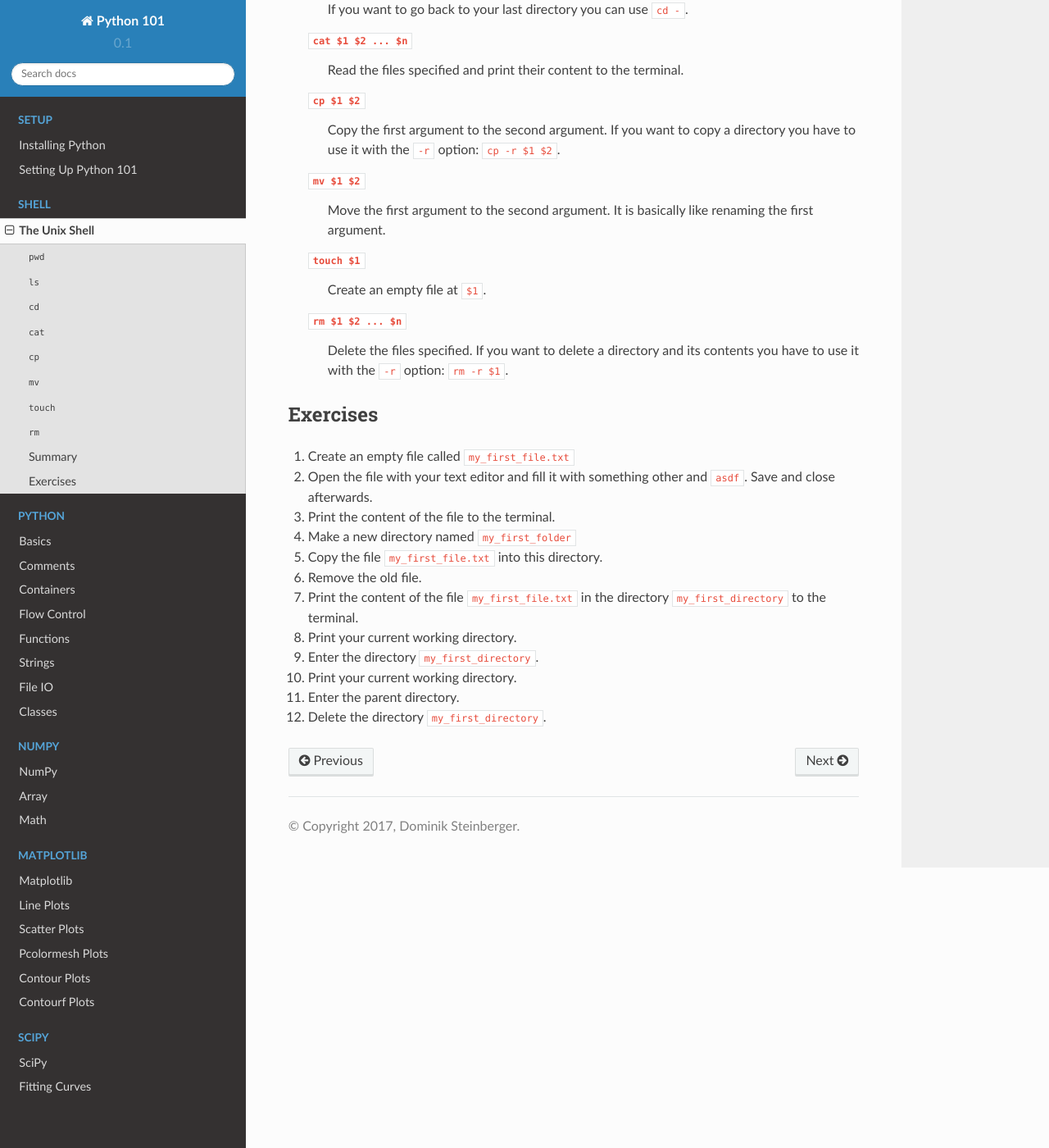
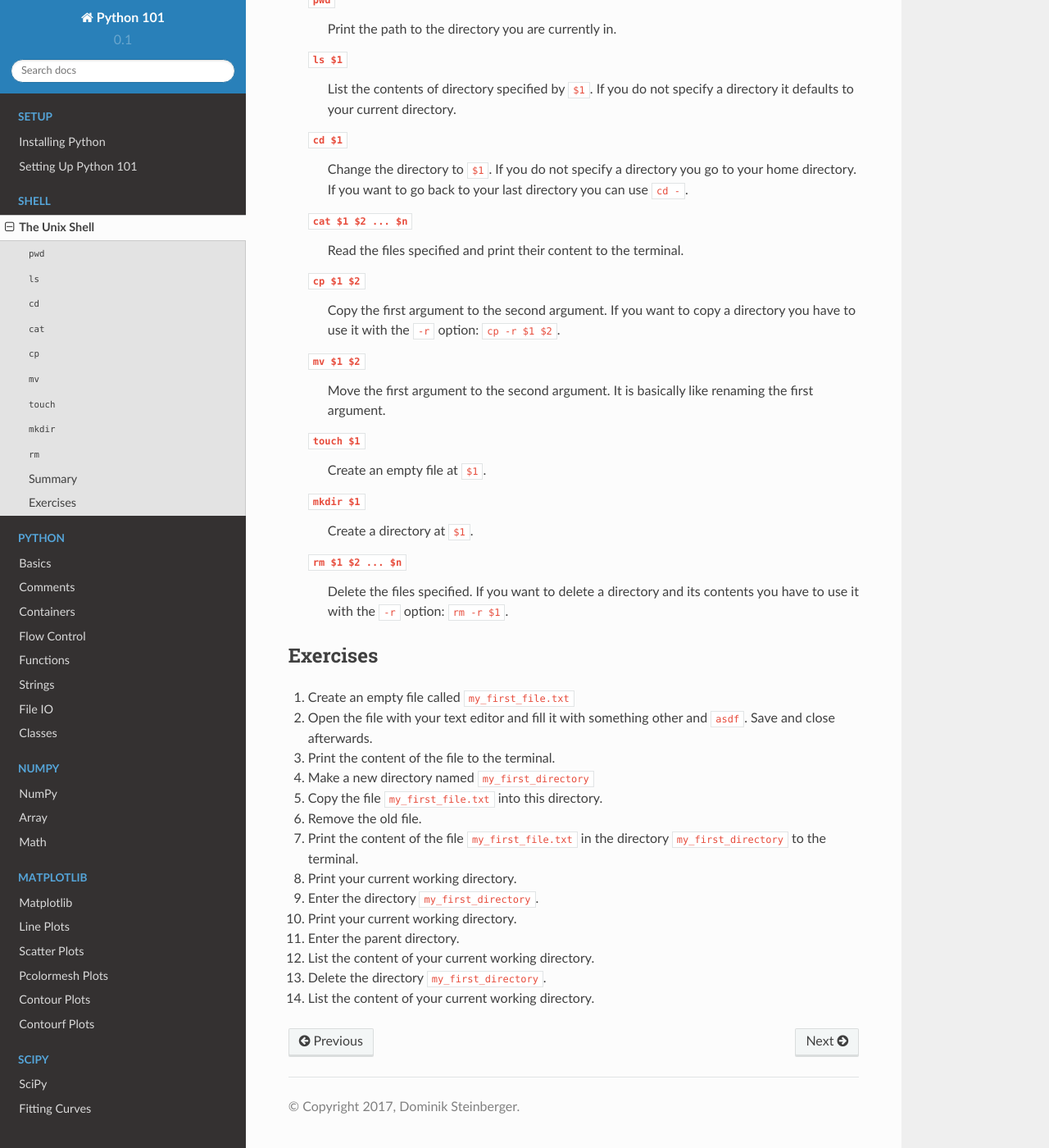
Before and after one commit to GauZen/python101, a Sphinx documentation site: the page built from docs/shell/shell.rst, in a window 1280 px wide and 1400 px high, scrolled down 3980 px. Shown: the whole window at 82% size. Built offline with Sphinx 7.4.7 and the Read the Docs theme 2.0.0, drawn with Linux system fonts in a browser that asks for light colours; some of the changed text lies outside the part shown.

Commit message:
Add ``mkdir`` section to shell and minor fixes.
Closes #1.

```diff
--- a/docs/shell/shell.rst
+++ b/docs/shell/shell.rst
@@ -96,7 +96,7 @@
 
 .. note::
 
-    In a lot of cases ``bash`` -- the shell you are using -- provides rather
+    In a lot of cases ``bash``---the shell you are using---provides rather
     intelligent *autocompletion*. To use this start typing the name of a file
     or directory and hit the ``tab`` button. If there is a unique completion
     option it is completed automatically. Else hitting tab another time will
@@ -177,6 +177,18 @@
     ``Ctrl + Shift + V``.
 
 
+``mkdir``
+=========
+
+This command is used to create a directory. Using
+
+.. code-block:: console
+
+    $ mkdir directory1
+
+thus creates a directory with the name ``directory1``.
+
+
 ``rm``
 ======
 
@@ -229,6 +241,9 @@
     ``touch $1``
         Create an empty file at ``$1``.
 
+    ``mkdir $1``
+        Create a directory at ``$1``.
+
     ``rm $1 $2 ... $n``
         Delete the files specified. If you want to delete a directory and its
         contents you have to use it with the ``-r`` option: ``rm -r $1``.
@@ -244,7 +259,7 @@
 
 #. Print the content of the file to the terminal.
 
-#. Make a new directory named ``my_first_folder``
+#. Make a new directory named ``my_first_directory``
 
 #. Copy the file ``my_first_file.txt`` into this directory.
 
@@ -261,4 +276,8 @@
 
 #. Enter the parent directory.
 
+#. List the content of your current working directory.
+
 #. Delete the directory ``my_first_directory``.
+
+#. List the content of your current working directory.
```
